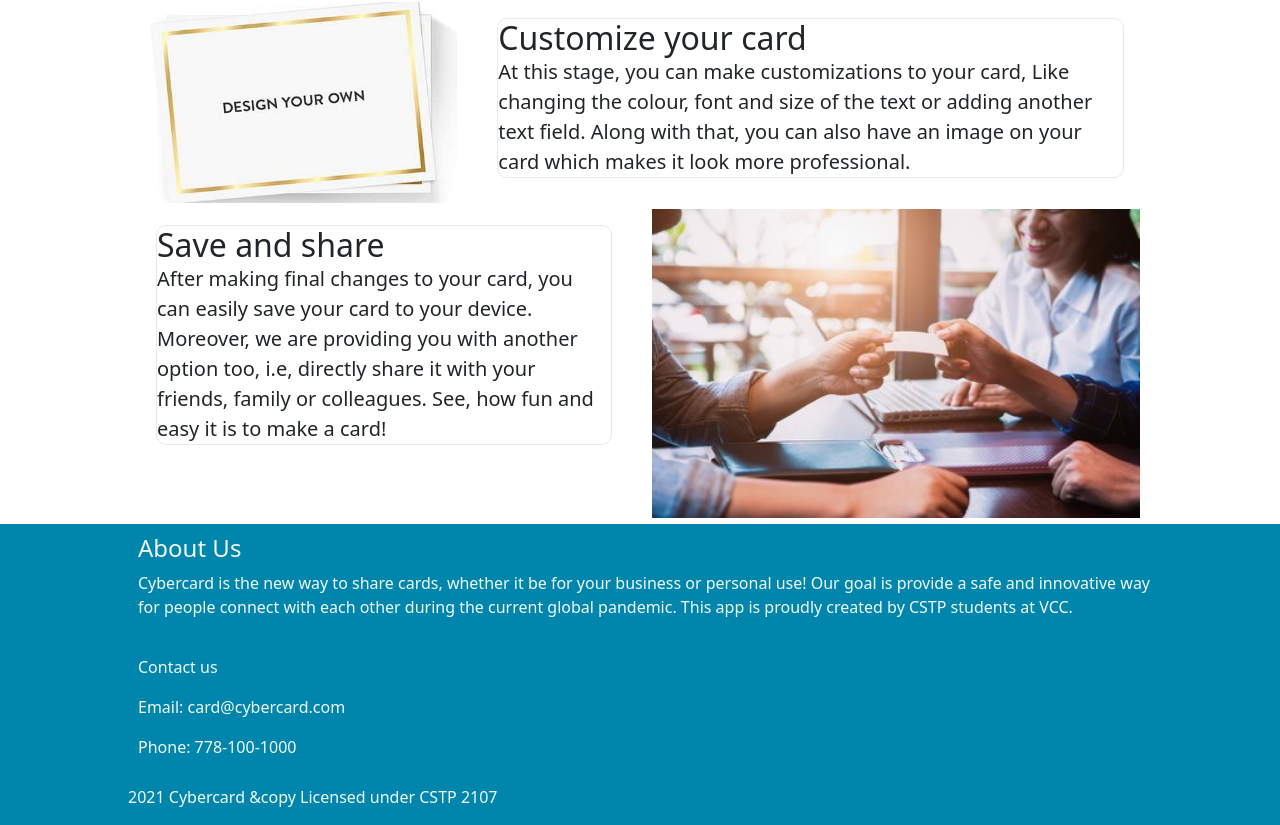
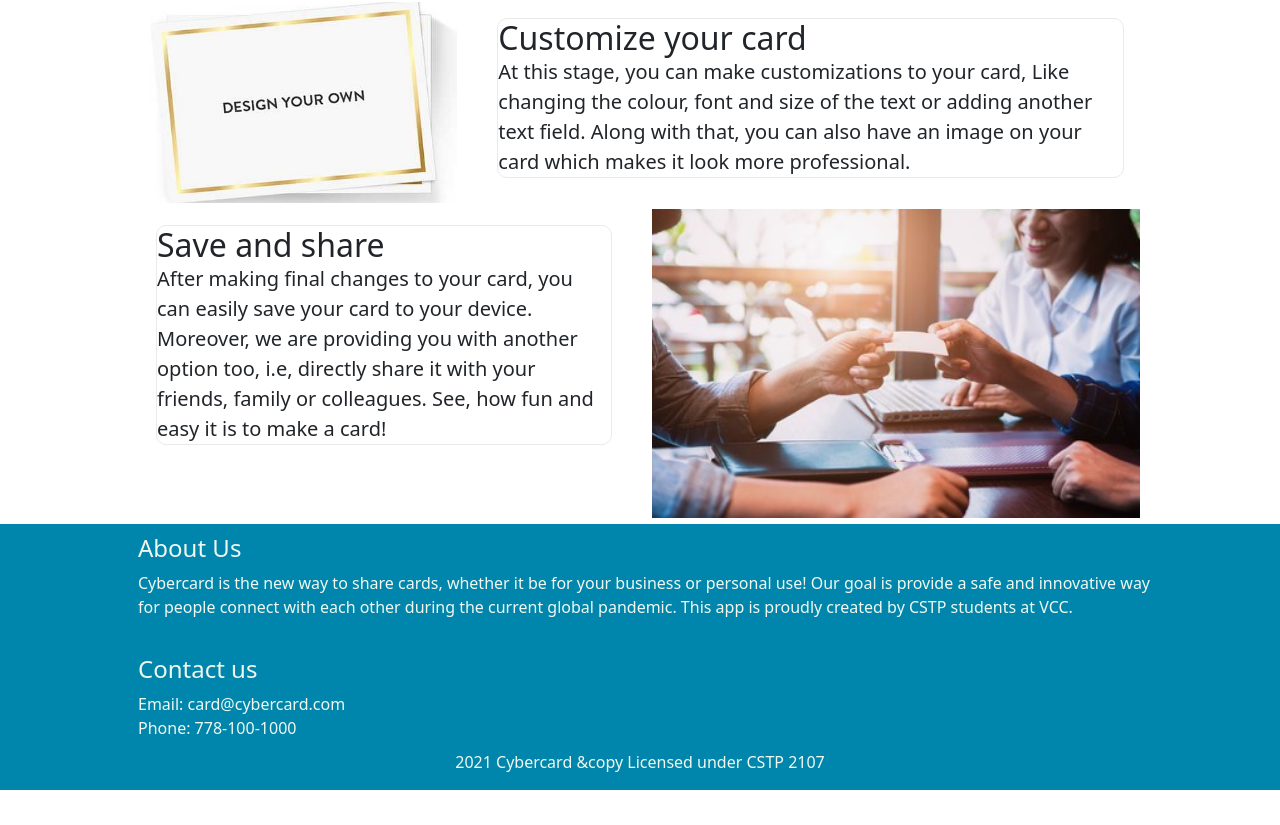
Before and after one commit to harleenjhamat/CSTP2107-BusinessCardApp, a Next.js app: page / in a window 1280 px wide. Shown: the part 617-1442 px from the top of the page. After the commit the page ends 1407 px from the top, so only its background shows below. Built offline with nearby package versions, Linux system fonts and the light colour scheme.

Commit message:
remove contact > p margin; centered footer text

```diff
--- a/src/components/Footer.jsx
+++ b/src/components/Footer.jsx
@@ -5,7 +5,7 @@ const Footer = () => {
     <>
       <div class={styles.contact}>
         <div class={styles.contactText}>
-          <p>Contact us</p>
+          <h4>Contact us</h4>
           <p>Email: card@cybercard.com</p>
           <p>Phone: 778-100-1000</p>
         </div>
--- a/src/styles/footer.module.scss
+++ b/src/styles/footer.module.scss
@@ -15,6 +15,10 @@
     margin: 0 auto;
 }
 
+.contactText p{
+    margin-bottom: 0;
+}
+
 .footer {
     // position: fixed;
     left: 0px;
@@ -24,6 +28,7 @@
     /* Height of the footer*/
     height: 40px;
     background: #0086ac;
+    text-align: center;
 }
 
 .footerText {
```
